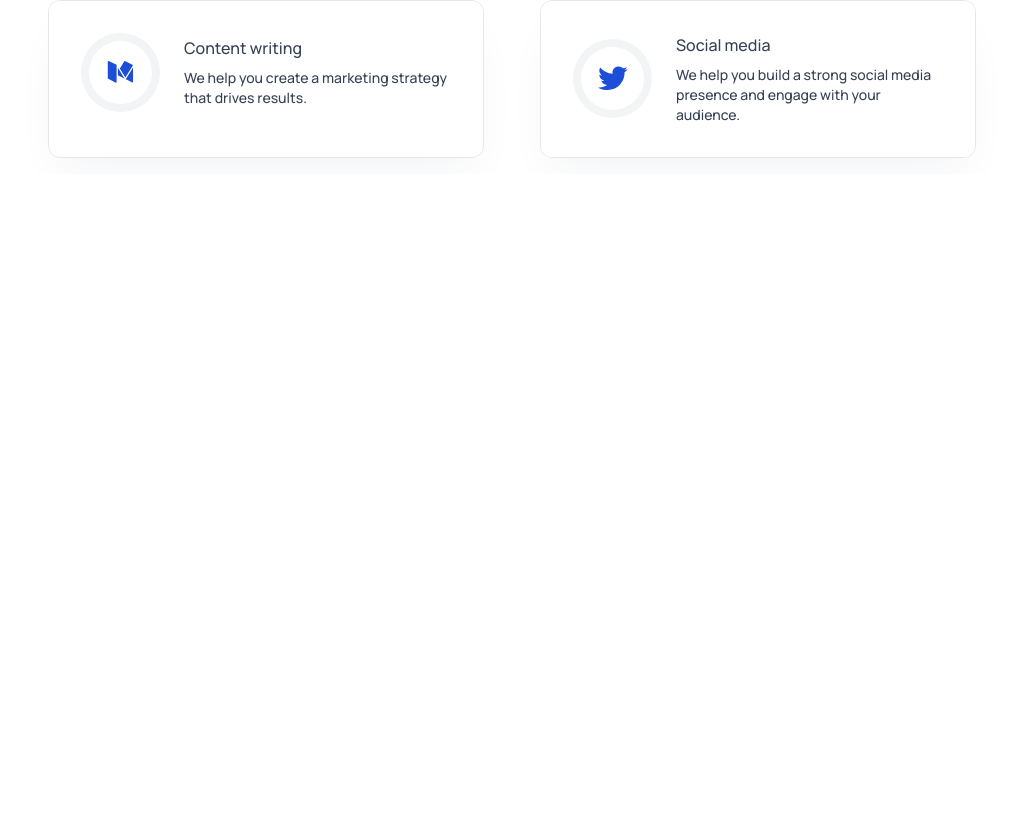
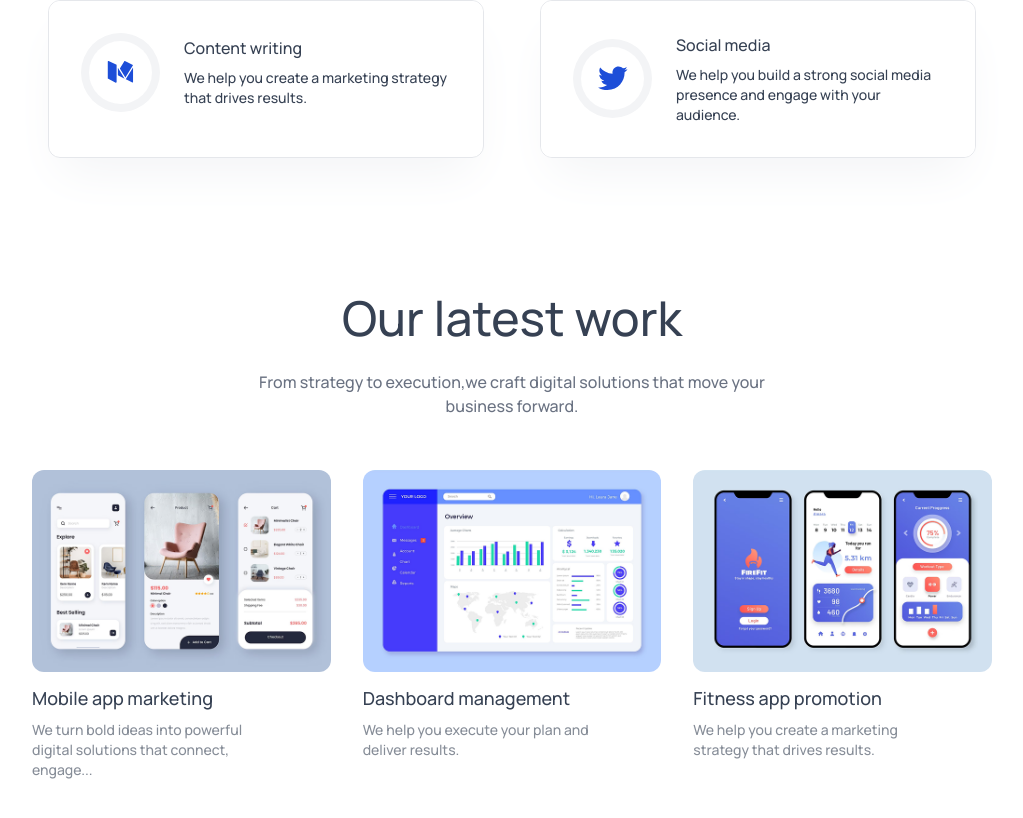
Before and after one commit to kamleshBisht04/agency.ai-, a React (Vite) app: page / in a window 1280 px wide. Shown: the part 1866-2684 px from the top of the page, without its empty margins (128-1151 px from the left). Before the commit the page ends 2040 px from the top, so only its background shows below. Built offline with nearby package versions, Linux system fonts and the light colour scheme.

Commit message:
completing the form and gmail message

```diff
--- a/package.json
+++ b/package.json
@@ -13,6 +13,7 @@
     "@tailwindcss/vite": "^4.2.1",
     "react": "^19.2.0",
     "react-dom": "^19.2.0",
+    "react-hot-toast": "^2.6.0",
     "tailwindcss": "^4.2.1"
   },
   "devDependencies": {
--- a/src/App.jsx
+++ b/src/App.jsx
@@ -3,7 +3,10 @@
 import Hero from "./components/Hero/Hero";
 import TrustedBy from "./components/TrustedBy/TrustedBy";
 import Service from "./components/Service/Service";
-import ServiceCard from "./components/Service/ServiceCard";
+import OurWork from "./components/OurWork/OurWork";
+import Teams from "./components/Teams/Teams";
+import ContactUs from "./components/ContactUs/ContactUs";
+import { Toaster } from "react-hot-toast";
 
 const App = () => {
   const [theme, setTheme] = useState(
@@ -12,10 +15,14 @@
 
   return (
     <div className="dark:bg-black relative">
+      <Toaster />
       <Navbar theme={theme} setTheme={setTheme} />
       <Hero />
       <TrustedBy />
       <Service />
+      <OurWork />
+      <Teams />
+      <ContactUs />
     </div>
   );
 };
--- /dev/null
+++ b/src/components/ContactUs/ContactUs.jsx
@@ -0,0 +1,89 @@
+import React from "react";
+import Title from "../Title/Title";
+import assets from "../../assets/assets";
+import toast from "react-hot-toast";
+
+const ContactUs = () => {
+  const onSubmit = async (event) => {
+    event.preventDefault();
+
+    const formData = new FormData(event.target);
+
+    formData.append("access_key", "bb3501cd-d745-46c7-9331-d7fff858acad");
+
+    try {
+      const response = await fetch("https://api.web3forms.com/submit", {
+        method: "POST",
+        body: formData,
+      });
+      const data = await response.json();
+      if (data.success) {
+        toast.success("Thank you for your submission!");
+        event.target.reset();
+      } else {
+        toast.error(data.message);
+      }
+    } catch (error) {
+      toast.error(error.message);
+    }
+  };
+
+  return (
+    <div
+      id="contact-us"
+      className="flex flex-col items-center gap-7 px-4 sm:px-12 lg:px-24 xl:px-40 pt-30 text-gray-700 dark:text-white"
+    >
+      <Title
+        title="Reach out to us"
+        desc="From strategy to execution, we craft digital solutions that move your business forward."
+      />
+
+      <form onSubmit={onSubmit} className="grid sm:grid-cols-2 gap-4 sm:gap-5 max-w-3xl w-full">
+        <div>
+          <p className="mb-2 text-sm font-medium">Your name</p>
+          <div className="flex pl-3 rounded-lg border border-gray-300 dark:border-gray-600">
+            <img src={assets.person_icon} alt="person icon" />
+            <input
+              type="text"
+              name="name"
+              placeholder="Enter your name"
+              className="w-full  p-3 text-sm outline-none"
+              required
+            />
+          </div>
+        </div>
+        <div>
+          <p className="mb-2 text-sm font-medium">Email Id</p>
+          <div className="flex pl-3 rounded-lg border border-gray-300 dark:border-gray-600">
+            <img src={assets.email_icon} alt="email icon" />
+            <input
+              type="email"
+              name="email"
+              placeholder="Enter your email"
+              className="w-full  p-3 text-sm outline-none"
+              required
+            />
+          </div>
+        </div>
+        <div className="sm:col-span-2">
+          <p className="mb-2 text-sm font-medium">Message</p>
+          <textarea
+            className="w-full p-3 text-sm outline-none rounded-lg border border-gray-300 dark:border-gray-600"
+            rows={8}
+            name="message"
+            placeholder="Enter your message...."
+            required
+          />
+        </div>
+        <button
+          type="submit"
+          className="w-max flex gap-2 bg-primary text-white text-sm px-10 py-3 rounded-full cursor-pointer hover:scale-103 transition-all"
+        >
+          Submit <img src={assets.arrow_icon} alt="arrow right icon" className="w-4" />
+        </button>
+      </form>
+    </div>
+  );
+};
+
+export default ContactUs;
--- /dev/null
+++ b/src/components/OurWork/OurWork.jsx
@@ -0,0 +1,47 @@
+import React from "react";
+import Title from "../Title/Title";
+import assets from "../../assets/assets";
+
+const OurWork = () => {
+  const workData = [
+    {
+      title: "Mobile app marketing",
+      description: "We turn bold ideas into powerful digital solutions that connect, engage...",
+      image: assets.work_mobile_app,
+    },
+    {
+      title: "Dashboard management",
+      description: "We help you execute your plan and deliver results.",
+      image: assets.work_dashboard_management,
+    },
+    {
+      title: "Fitness app promotion",
+      description: "We help you create a marketing strategy that drives results.",
+      image: assets.work_fitness_app,
+    },
+  ];
+
+  return (
+    <div
+      id="our-work"
+      className="flex flex-col items-center gap-7 px-4 sm:px-12 lg:px-24 xl:px-40 pt-30 text-gray-700 dark:text-white mb-16 "
+    >
+      <Title
+        title="Our latest work"
+        desc="From strategy to execution,we craft digital solutions that move your business forward."
+      />
+
+      <div className="grid sm:grid-cols-2 lg:grid-cols-3 gap-8 w-full max-w-5xl">
+        {workData.map((work, index) => (
+          <div key={index} className="hover:scale-103 duration-500 cursor-pointer">
+            <img src={work.image} alt={work.title} className="w-full rounded-xl" />
+            <h3 className="mt-3 mb-2 text-lg font-semibold">{work.title}</h3>
+            <p className="text-sm opacity-60 w-5/6">{work.description}</p>
+          </div>
+        ))}
+      </div>
+    </div>
+  );
+};
+
+export default OurWork;
--- a/src/components/Service/Service.jsx
+++ b/src/components/Service/Service.jsx
@@ -1,5 +1,5 @@
-import Title from "./Title";
 import assets from "../../assets/assets";
+import Title from "../Title/Title";
 import ServiceCard from "./ServiceCard";
 
 const Service = () => {
--- a/src/components/Service/ServiceCard.jsx
+++ b/src/components/Service/ServiceCard.jsx
@@ -12,17 +12,16 @@
 
   return (
     <div
-      className="relative overflow-hidden max-w-lg m-2 sm:m-4 rounded-xl border border-gray-200 dark:border-gray-700 shadow-2xl shadow-gray-100 dark:shadow-white/10"
+      className="relative overflow-hidden max-w-lg m-2 sm:m-4 rounded-xl border border-gray-200 dark:border-gray-700 shadow-2xl shadow-gray-100 dark:shadow-white/10 "
       onMouseEnter={() => setVisible(true)}
       onMouseLeave={() => setVisible(false)}
       ref={divRef}
       onMouseMove={handleMouseMove}
-
     >
       <div
         className={`pointer-events-none blur-2xl rounded-full bg-gradient-to-r from-blue-500 via-indigo-500 to-purple-500 w-[300px] h-[300px] absolute z-0  transition-opacity duration-500 mix-blend-lighten ${visible ? "opacity-70" : "opacity-0"}`}
         style={{ top: position.y - 150, left: position.x - 150 }}
-        onClik
+
       />
 
       <div className="flex items-center gap-6 p-8 hover:p-7.5 hover:m-0.5 transition-all rounded-[10px] bg-white dark:bg-gray-900 z-10 relative">
--- /dev/null
+++ b/src/components/Teams/Teams.jsx
@@ -0,0 +1,30 @@
+import React from "react";
+import Title from "../Title/Title";
+import { teamData } from "../../assets/assets";
+
+const Teams = () => {
+  return (
+    <div className="flex flex-col items-center gap-7 px-4 sm:px-12 lg:px-24 xl:px-40 pt-30 text-gray-800 dark:text-white">
+      <Title
+        title="Meet the team"
+        desc="A passionate team of digital experts dedicated to your brands success."
+      />
+      <div className="grid grid-cols-2 md:grid-cols-3 xl:grid-cols-4 gap-5">
+        {teamData.map((team, index) => (
+          <div
+            key={index}
+            className="flex max-sm:flex-col items-center gap-5 p-4 rounded-xl border border-gray-100 dark:border-gray-700 bg-white dark:bg-gray-900 shadow-xl shadow-gray-100 dark:shadow-white/5 hover:scale-103 transition-all duration-400 "
+          >
+            <img src={team.image} alt="team image" className="w-12 h-12 rounded-full" />
+            <div className="flex-1">
+              <h3 className="font-bold text-sm">{team.name}</h3>
+              <p className="text-xm opacity-60">{team.title}</p>
+            </div>
+          </div>
+        ))}
+      </div>
+    </div>
+  );
+};
+
+export default Teams;
```
Also changed, not shown: src/components/Title/Title.jsx (renamed from src/components/Service/Title.jsx), 1 other file (tests, documents, lock files or other folders).
